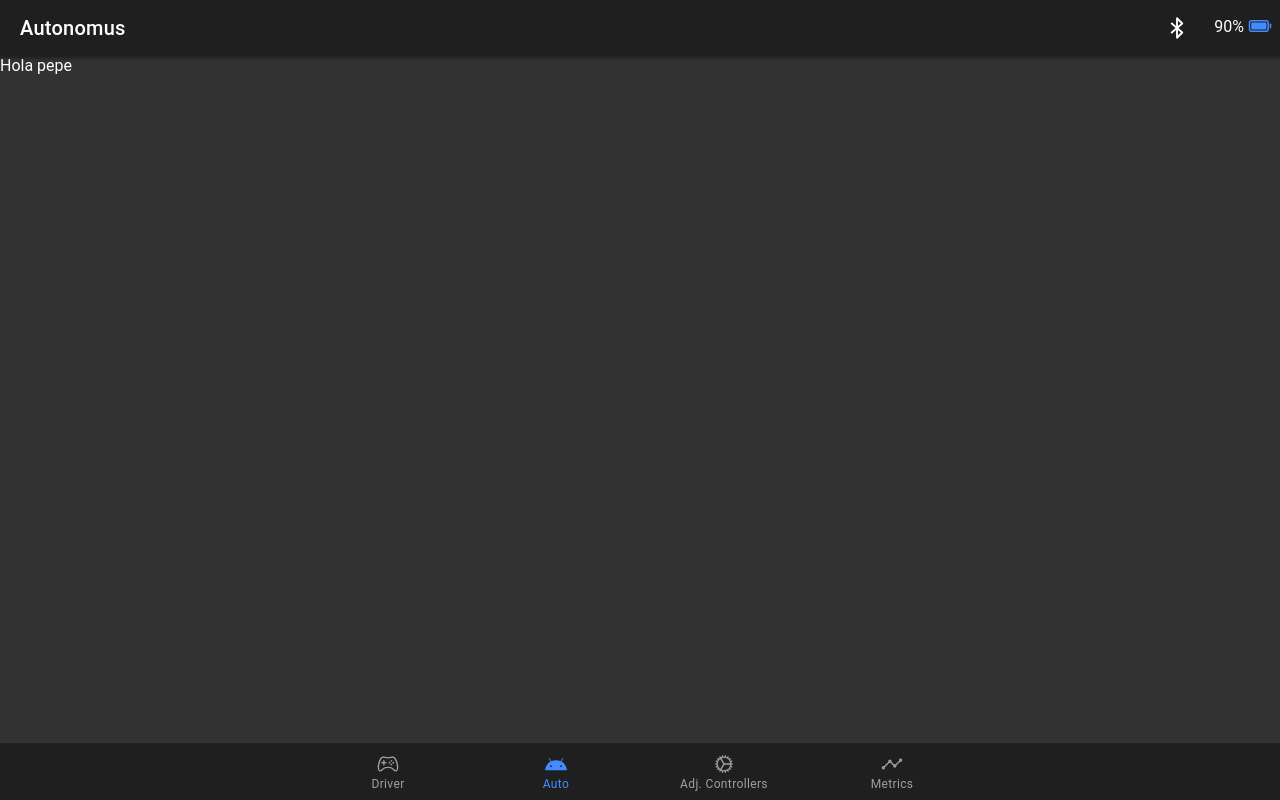
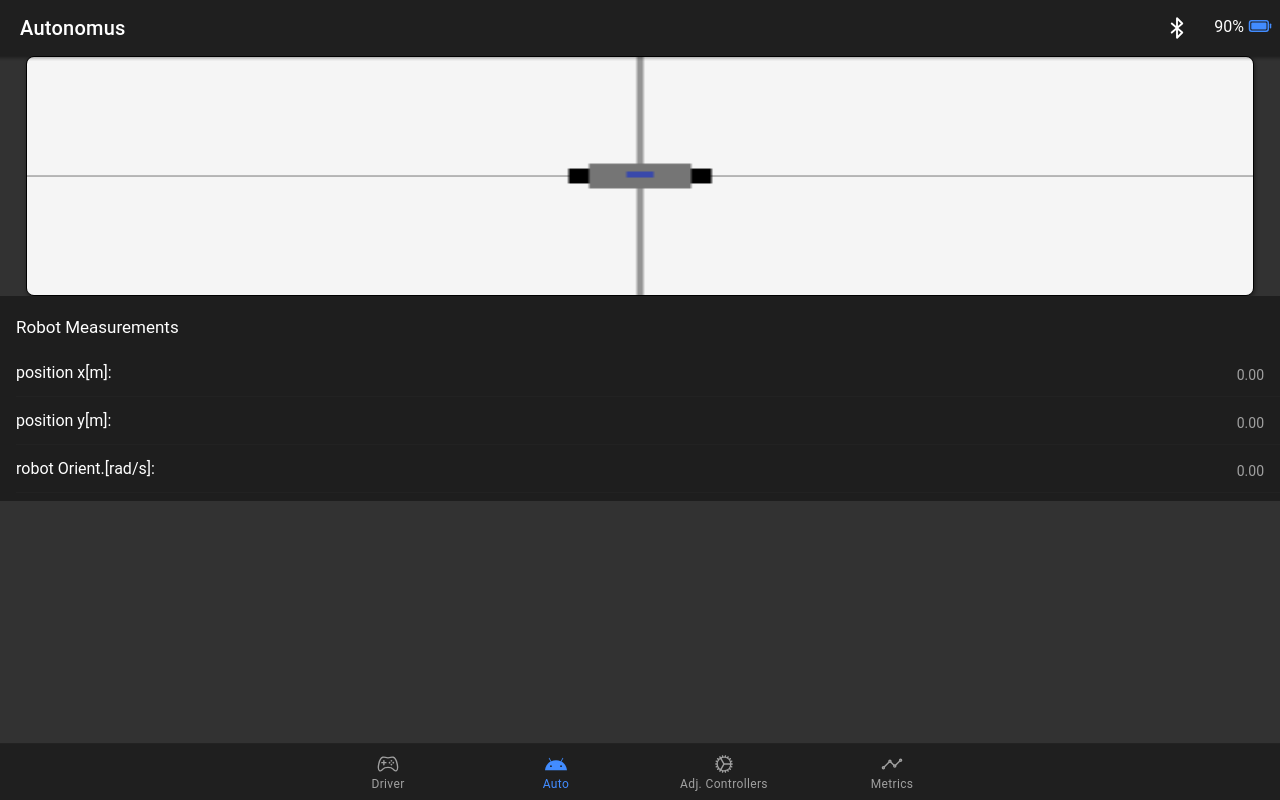
Before and after one commit to josealejandro2928/ionic-react-mobile-app-self-balancing-robot, a React (Create React App) app: page /tab4 in a window 1280 px wide. Built offline with nearby package versions, Linux system fonts and the light colour scheme.

Commit message:
working in the automation behavior

```diff
--- a/src/App.tsx
+++ b/src/App.tsx
@@ -35,6 +35,7 @@ import '@ionic/react/css/display.css';
 import './theme/variables.scss';
 import Header from './components/Header/Header';
 import Autonomus from './pages/Autonomus';
+import SamplerUpdateState from './components/SamplerUpdateState/SamplerUpdateState';
 
 setupIonicReact();
 
@@ -80,6 +81,8 @@ const App: React.FC = () => (
         </IonTabBar>
       </IonTabs>
     </IonReactRouter>
+
+    <SamplerUpdateState></SamplerUpdateState>
   </IonApp>
 );
 
--- /dev/null
+++ b/src/components/Canvas2DRobot/Canvas2DRobot.scss
@@ -0,0 +1,6 @@
+#myCanvas {
+  width: 96%;
+  height: 240px;
+  border-radius: 8px;
+  box-shadow: 1px 2px 4px rgba(0, 0, 0, .4);
+}
--- /dev/null
+++ b/src/components/Canvas2DRobot/Canvas2DRobot.tsx
@@ -0,0 +1,153 @@
+/* eslint-disable react-hooks/exhaustive-deps */
+import { useIonAlert } from '@ionic/react';
+import { useEffect, useRef } from 'react';
+import { useSelector } from 'react-redux';
+import { RootState } from '../../store/reducers';
+import './Canvas2DRobot.scss';
+
+const Canvas2DRobot = ({
+  goToPoint = (x: number, y: number) => {},
+  setPoint = [0, 0],
+  start = false,
+}: {
+  goToPoint?: Function;
+  start?: boolean;
+  setPoint?: Array<number>;
+}) => {
+  const [presentAlert] = useIonAlert();
+  const { posX, posY, robotOrien } = useSelector((state: RootState) => state.robot);
+  const canvasRef = useRef<any>();
+  let canvasHeight = 0;
+  let canvasWidth = 0;
+  let transX = 0;
+  let transY = 0;
+  const pxCm = 1;
+
+  useEffect(() => {
+    if (!canvasRef.current) return;
+    draw();
+  }, [canvasRef.current, setPoint, posX, posY, robotOrien]);
+
+  async function getMousePos(canvas: any, evt: any) {
+    var rect = canvas.getBoundingClientRect();
+    let data = {
+      x: evt.clientX - rect.left - transX,
+      y: -1 * (evt.clientY - rect.top - transY),
+    };
+
+    if (start) {
+      goToPoint(convertToMetters(data.x), convertToMetters(data.y));
+      return;
+    }
+
+    await presentAlert({
+      message: `Do you want to start a path to the point ( ${(data.x / 100).toFixed(1)} m, ${(
+        data.y / 100
+      ).toFixed(
+        1
+      )} m ). In order to be precise clear the state of the robot to track the real path`,
+      buttons: [
+        'Cancel',
+        {
+          text: 'Ok',
+          handler: () => goToPoint(convertToMetters(data.x), convertToMetters(data.y)),
+        },
+      ],
+    });
+  }
+
+  function convertToMetters(x: number) {
+    return +(x / 100).toFixed(1);
+  }
+
+  function draw() {
+    const canvas: HTMLCanvasElement = canvasRef.current;
+    canvasHeight = canvas.getClientRects()[0]?.height || 240;
+    canvasWidth = canvas.getClientRects()[0]?.width || 360;
+    canvas.height = canvasHeight;
+    canvas.width = canvasWidth;
+    let ctx: CanvasRenderingContext2D = canvas.getContext('2d') as any;
+    transX = canvas.width * 0.5;
+    transY = canvas.height * 0.5;
+
+    //// Drawing the floor /////
+    ctx.fillStyle = '#f5f5f5';
+    ctx.fillRect(0, 0, canvasWidth, canvasHeight);
+    grid();
+
+    ////// Center the canvas coord. ///////////////////////////////
+    ctx.translate(transX, transY);
+    setpoint(setPoint[0], setPoint[1]);
+    let rawData = processDataFromState(posX, posY, robotOrien);
+    robot(rawData.x, rawData.y, rawData.orient);
+    ctx.translate(transX, transY);
+
+    ///////////////////////Functions///////////////////////////////////
+    function grid() {
+      ctx.lineWidth = 1;
+      ctx.strokeStyle = '#757575';
+
+      ctx.moveTo(canvasWidth / 2, 0);
+      ctx.lineTo(canvasWidth / 2, canvasHeight);
+      ctx.stroke();
+
+      ctx.moveTo(0, canvasHeight / 2);
+      ctx.lineTo(canvasWidth, canvasHeight / 2);
+      ctx.stroke();
+    }
+
+    function robot(x: number = 0, y: number = 0, rotDegree: number = 0) {
+      ctx.save();
+      const height = 25 * pxCm;
+      const width = 30 * pxCm;
+      const centerRobotX = x - width / 2;
+      const centerRobotY = -1 * y - height / 2;
+      let wl = 6 * pxCm;
+      let hl = 15 * pxCm;
+
+      ctx.translate(x, -y);
+      ctx.rotate((-1 * rotDegree * Math.PI) / 180);
+      ctx.translate(-x, y);
+
+      ctx.fillStyle = '#757575';
+      ctx.fillRect(centerRobotX, centerRobotY, width, height);
+      ctx.fillStyle = '#3949ab';
+      ctx.fillRect(centerRobotX + 11, centerRobotY + 8, 8 * pxCm, 6 * pxCm);
+      ctx.fillStyle = '#000000';
+      ctx.fillRect(centerRobotX - wl, -1 * y - hl / 2, wl, hl);
+      ctx.fillRect(centerRobotX + width, -1 * y - hl / 2, wl, hl);
+      ctx.restore();
+    }
+
+    function setpoint(x: any, y: any) {
+      ctx.save();
+      if (x === undefined || y === undefined) return;
+      x = Math.floor(x * 100);
+      y = Math.floor(y * 100);
+      ctx.beginPath();
+      ctx.arc(x, y, 4, 0, 2 * Math.PI);
+      ctx.fillStyle = '#2196f3';
+      ctx.fill();
+      ctx.restore();
+    }
+  }
+
+  function processDataFromState(x: number, y: number, orient: number) {
+    let posx = x * 100;
+    let posy = y * 100;
+    return { x: posx, y: posy, orient };
+  }
+
+  return (
+    <div style={{ display: 'flex', width: '100%', justifyContent: 'center' }}>
+      <canvas
+        onClick={(e) => getMousePos(canvasRef.current, e)}
+        ref={canvasRef}
+        id='myCanvas'
+        style={{ border: '1px solid #000000' }}
+      ></canvas>
+    </div>
+  );
+};
+
+export default Canvas2DRobot;
--- /dev/null
+++ b/src/components/SamplerUpdateState/SamplerUpdateState.tsx
@@ -0,0 +1,10 @@
+import { useEffect } from 'react';
+
+const SamplerUpdateState = () => {
+  useEffect(() => {
+    console.log('Hello World !!!!');
+  }, []);
+  return <></>;
+};
+
+export default SamplerUpdateState;
--- a/src/pages/Autonomus.tsx
+++ b/src/pages/Autonomus.tsx
@@ -1,15 +1,52 @@
+/* eslint-disable react-hooks/exhaustive-deps */
 import { IonPage, IonContent, IonHeader, IonToolbar } from '@ionic/react';
-
+import { useEffect, useRef, useState } from 'react';
+import { useDispatch } from 'react-redux';
+import Canvas2DRobot from '../components/Canvas2DRobot/Canvas2DRobot';
+import { updateState } from '../store/actions/robot.actions';
+import ShowState from '../components/ShowState/ShowState';
 import './Autonomus.scss';
 
 const Autonomus = () => {
+  const [startPath, setStartPath] = useState(false);
+  const [setPoint, setSetPoint] = useState([0, 0]);
+  const dispatch = useDispatch();
+
+  const timerHandlerRef = useRef<any>();
+
+  function inStartPointTraker(x: any, y: any) {
+    setStartPath(true);
+    setSetPoint([x, -1 * y]);
+  }
+
+  useEffect(() => {
+    if (!startPath) {
+      clearInterval(timerHandlerRef.current);
+      return;
+    }
+
+    let counterX = 0;
+    let counterY = 0;
+    timerHandlerRef.current = setInterval(() => {
+      counterX -= 0.05;
+      counterY -= 0.01;
+      let orientation = Math.random() * 360;
+      dispatch(updateState({ posX: counterX, posY: counterY, robotOrien: orientation }));
+    }, 150);
+
+    return () => {
+      clearInterval(timerHandlerRef.current);
+    };
+  }, [startPath]);
+
   return (
     <IonPage>
       <IonContent fullscreen>
         <IonHeader>
           <IonToolbar></IonToolbar>
         </IonHeader>
-        Hola pepe
+        <Canvas2DRobot start={startPath} goToPoint={inStartPointTraker} setPoint={setPoint} />
+        <ShowState variables={['position']} />
       </IonContent>
     </IonPage>
   );
--- a/src/store/actions/robot.actions.ts
+++ b/src/store/actions/robot.actions.ts
@@ -29,6 +29,7 @@ export const updateState =
     robotOrien?: number;
     battery?: number;
     startSampling?: boolean;
+    sampleTime?: number;
   }) =>
   async (dispatch: Function) => {
     dispatch({
--- a/src/store/reducers/robot.reducer.ts
+++ b/src/store/reducers/robot.reducer.ts
@@ -8,6 +8,7 @@ export interface IRobotState {
   robotOrien: number;
   battery?: number;
   startSampling?: boolean;
+  sampleTime?: number;
 }
 /////////////////////////////////////////////////////////////////
 
@@ -26,6 +27,7 @@ const initialState: IRobotState = {
   robotOrien: 0.0,
   battery: 90.0,
   startSampling: false,
+  sampleTime: 150,
 };
 
 const robotReducer = (
```
